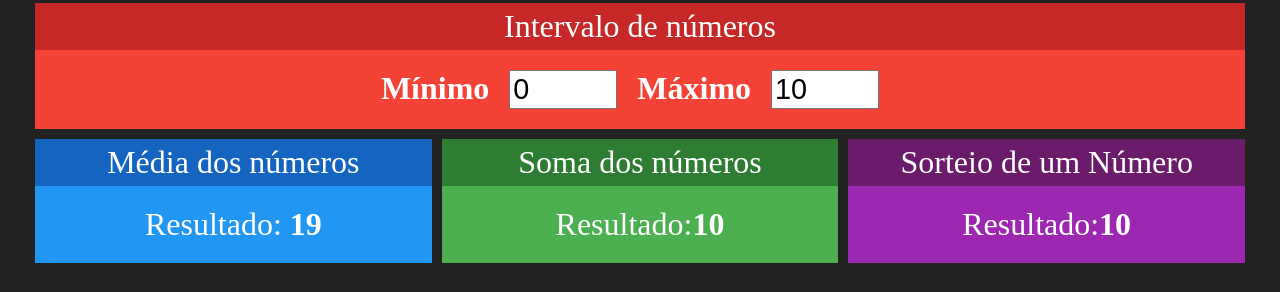
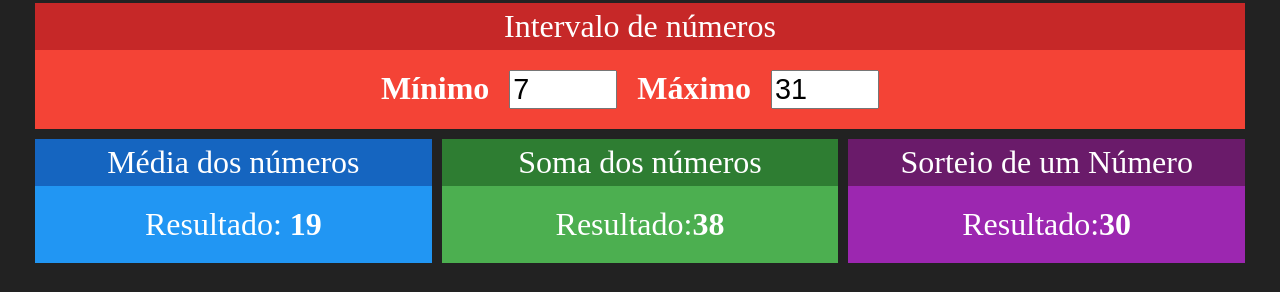
Before and after one commit to israelbulcaotavares/redux, a React (Create React App) app: page / in a window 1280 px wide. Shown: the part 192-484 px from the top of the page. Built offline with nearby package versions, Linux system fonts and the light colour scheme.

Commit message:
Conectando Componentes com Redux #02

```diff
--- a/src/components/Intervalo.jsx
+++ b/src/components/Intervalo.jsx
@@ -1,23 +1,34 @@
 import "./Intervalo.css";
 import React from "react";
 import Card from "./Card";
+import {connect} from 'react-redux';
 
-export default (props) => {
-
+function Intervalo (props) {
+    const {min, max} = props
   return (
     <Card title="Intervalo de números" red>
       <div className="Intervalo">
         <span>
           <strong>Mínimo</strong>
-          <input type="number" value={0} readOnly
+          <input type="number" value={min} readOnly
              />
         </span>
         <span>
           <strong>Máximo</strong>
-          <input type="number" value={10} readOnly
+          <input type="number" value={max} readOnly
               />
         </span>
       </div>
     </Card>
   );
 };
+
+function mapStateToProp(state){
+   return{
+    min: state.numeros.min,
+    max: state.numeros.max,
+   }
+
+}
+
+export default connect(mapStateToProp) (Intervalo)
--- a/src/components/Soma.jsx
+++ b/src/components/Soma.jsx
@@ -1,16 +1,26 @@
 import React from "react";
 import Card from "./Card";
+import { connect } from "react-redux";
 
-export default (props) => {
-
+function Soma(props) {
+  const { min, max } = props;
   return (
     <Card title="Soma dos números" green>
       <div>
         <span>
           <span>Resultado:</span>
-          <strong>{10}</strong>
+          <strong>{min + max}</strong>
         </span>
       </div>
     </Card>
   );
-};
+}
+
+function mapStateToProps(state) {
+  return {
+    min: state.numeros.min,
+    max: state.numeros.max,
+  };
+}
+
+export default connect(mapStateToProps)(Soma);
--- a/src/components/Sorteio.jsx
+++ b/src/components/Sorteio.jsx
@@ -1,17 +1,28 @@
 import React from "react";
 import Card from "./Card";
+import {connect} from 'react-redux'
 
-export default (props) => {
-
-
+ function Sorteio(props) {
+  const {min, max} = props
+  const aleatorio = parseInt(Math.random() * (max - min)) + min
   return (
     <Card title="Sorteio de um Número" purple>
       <div>
         <span>
           <span>Resultado:</span>
-          <strong>{10}</strong>
+          <strong>{aleatorio}</strong>
         </span>
       </div>
     </Card>
   );
 };
+
+function mapStateToProp(state){
+  return{
+    min: state.numeros.min,
+    max: state.numeros.max
+  }
+}
+
+
+export default connect(mapStateToProp)(Sorteio)
--- a/src/store/storeConfig.js
+++ b/src/store/storeConfig.js
@@ -2,14 +2,14 @@
 
 const reducers = combineReducers({
     numeros: function(state, action) {
-        //console.log(state, '', action )
+         console.log(state, '', action )
         return {
             min: 7,
             max: 31,
         }
     },
     nomes: function(state, action) {
-       // console.log(state, '', action )
+        console.log(state, '', action )
         return[
             'Ana',
             'Bia',
```
